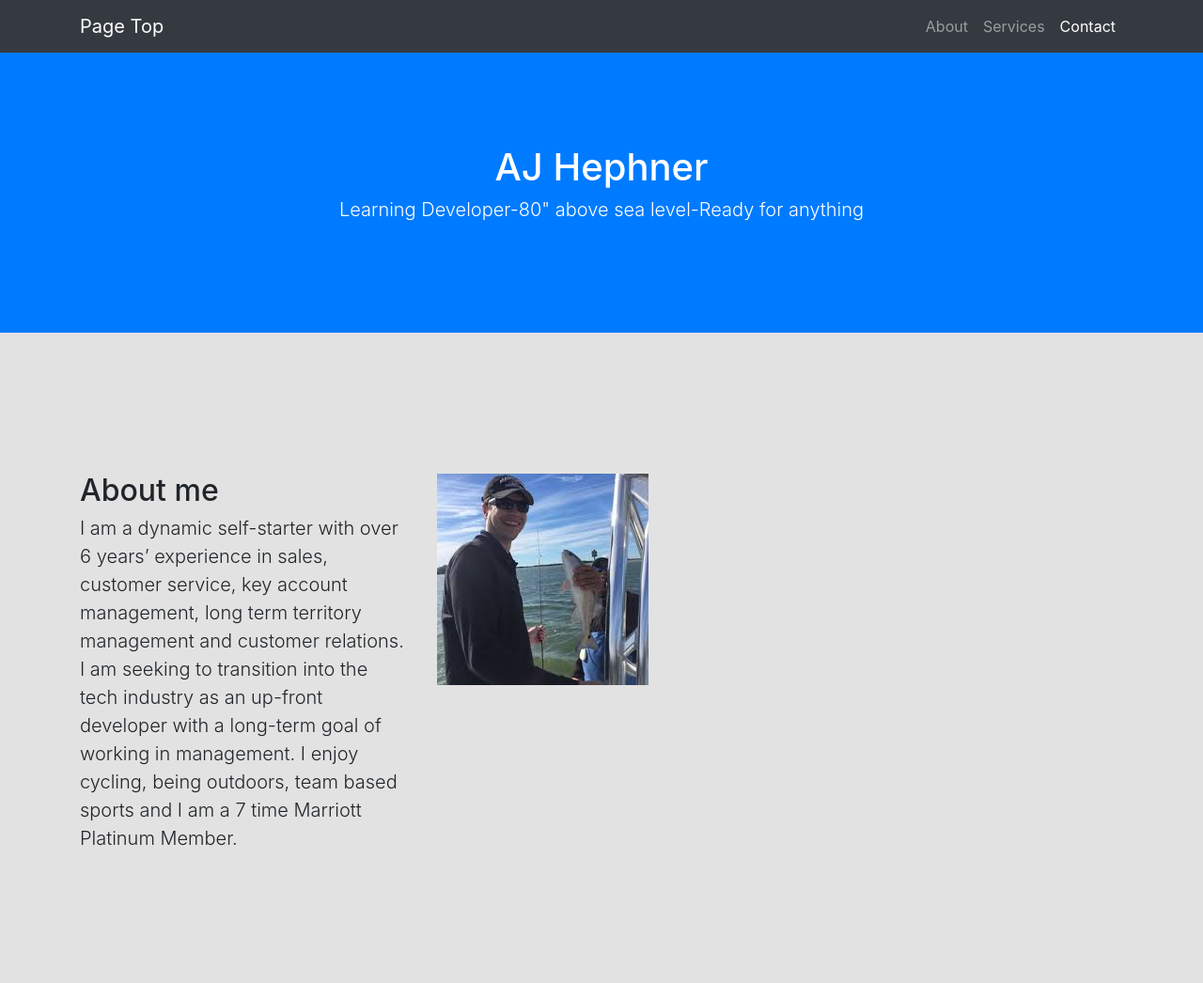
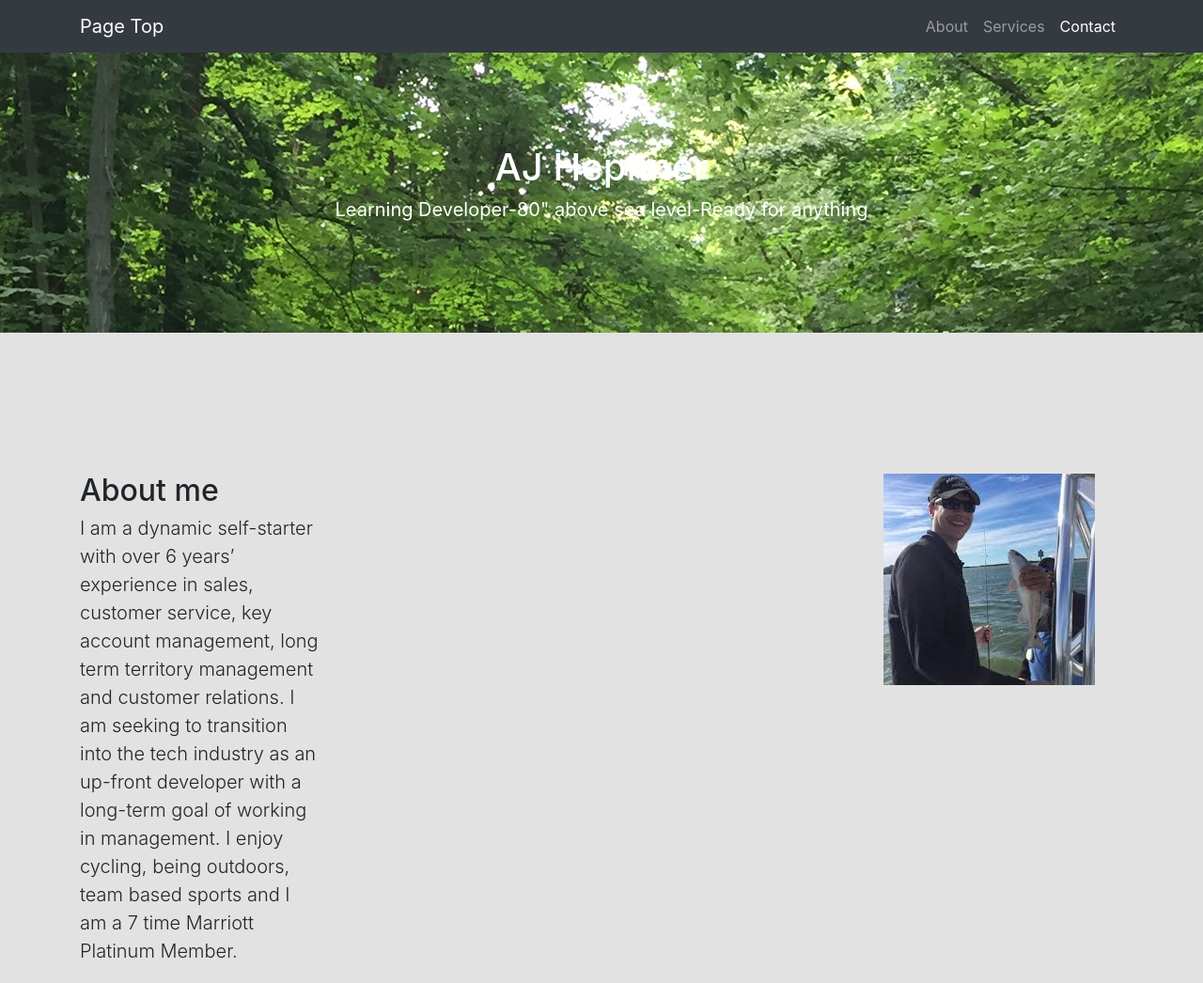
Before and after one commit to ahephner/ahephner.github.io, a website with bundled scripts: page index.html in a window 1280 px wide. Shown: the top 1046 px of the page at 94% size. Built offline with nearby package versions, Linux system fonts and the light colour scheme.

Commit message:
added background image to header

```diff
--- a/css/scrolling-nav.css
+++ b/css/scrolling-nav.css
@@ -6,6 +6,7 @@
 
 header {
   padding: 154px 0 100px;
+
 }
 
 @media (min-width: 992px) {
--- a/index.html
+++ b/index.html
@@ -43,17 +43,17 @@
       </div>
     </nav>
 
-    <header class="bg-primary text-white">
+    <header class="text-white" style="background-image: url('img/williams_creek.jpg'");>
       <div class="container text-center">
         <h1>AJ Hephner</h1>
-        <p class="lead">Learning Developer-80" above sea level-Ready for anything</p>
+        <p class="lead"><strong>Learning Developer-80" above sea level-Ready for anything</strong></p>
       </div>
     </header>
 
     <section id="about">
       <div class="container">
         <div class="row">
-          <div class="col-lg-4">
+          <div class="col-lg-3">
             <h2>About me</h2>
             <p class="lead">I am a dynamic self-starter with over 6 years’ experience in sales, customer service, key account management, long term territory management and customer relations. I am seeking to transition into the tech industry as an up-front developer with a long-term goal of working in management. I enjoy cycling, being outdoors, team based sports and I am a 7 time Marriott Platinum  Member.</p>
 <!--             <ul>
@@ -63,10 +63,12 @@
               <li>Minimal custom CSS so you are free to explore your own unique design options</li>
             </ul> -->
             </div>
+            <div class="col-lg-6">
+            </div>
   <!--           <div class="row"> -->
-            <div class="col-lg-6">
+            <div class="col-lg-1">
+
               <div>
-
                 <img src="img/mefishing.jpeg" alt="fishing">
               </div>
             </div>
```
Also changed, not shown: img/williams_creek.jpg (added).
